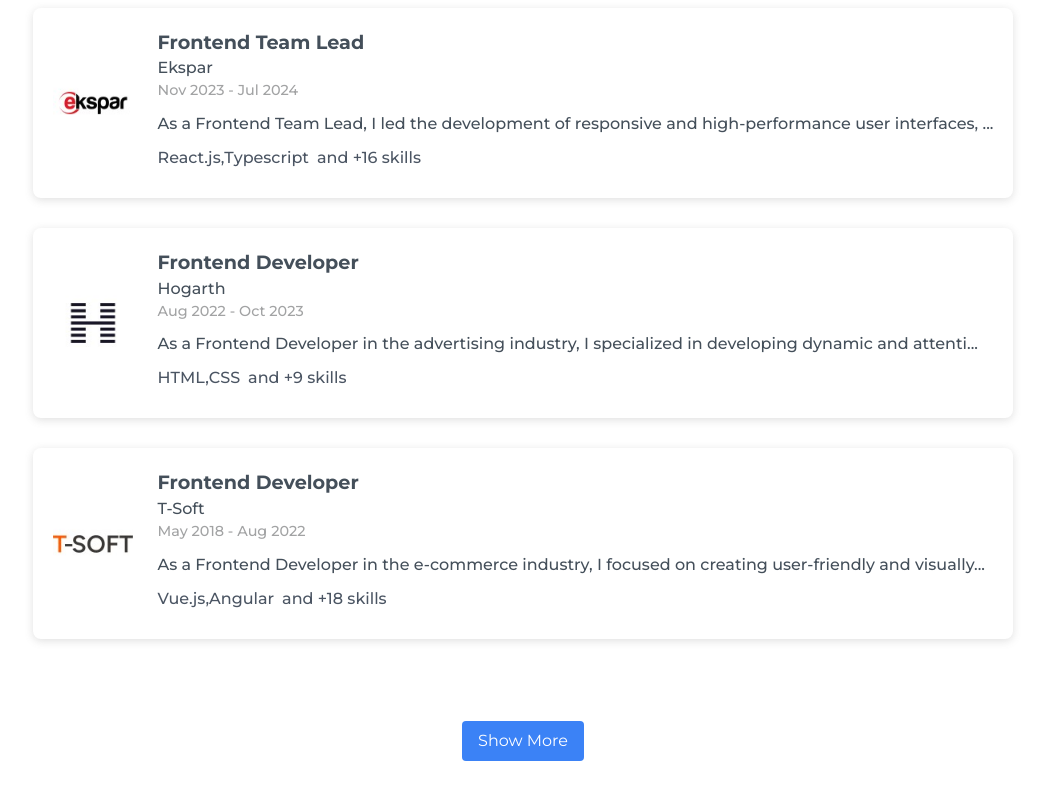
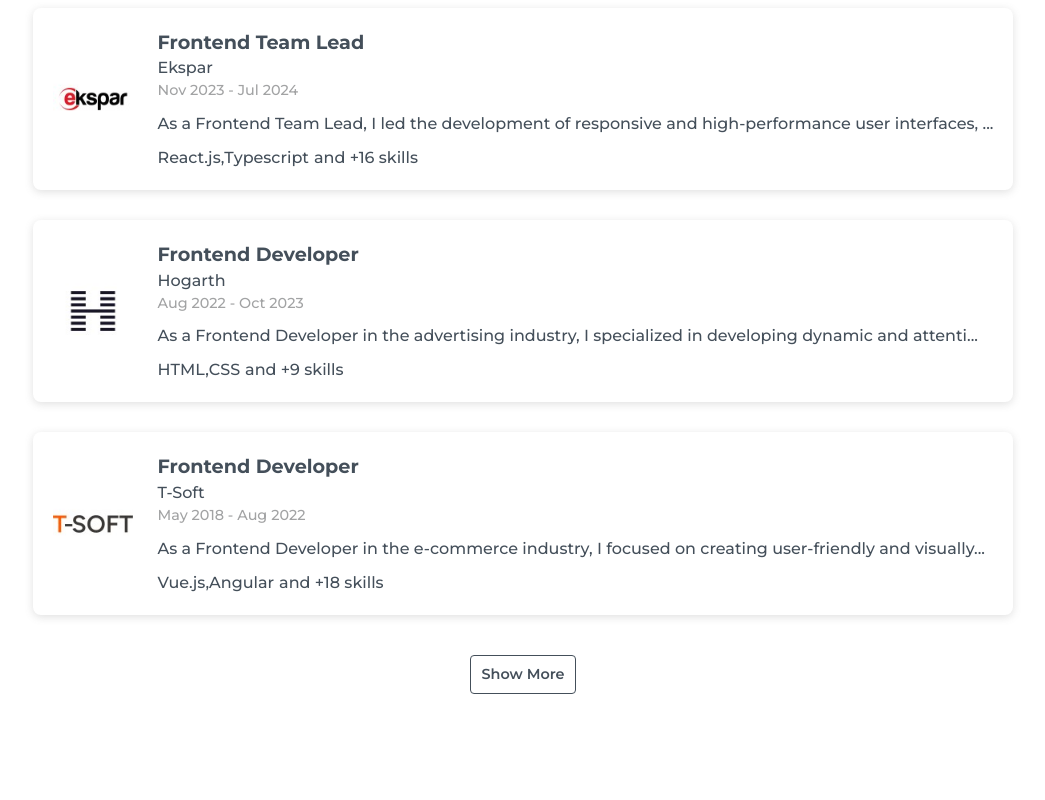
Before and after one commit to mehmetbacik/mehmetbacik.com, a Next.js app: page / in a window 1280 px wide. Shown: the part 1834-2634 px from the top of the page, without its empty margins (117-1162 px from the left). Built offline with nearby package versions, Linux system fonts and the light colour scheme.

Commit message:
Update
Updated for Experience component.

```diff
--- a/src/app/experience/Experience.tsx
+++ b/src/app/experience/Experience.tsx
@@ -69,17 +69,18 @@ const Experience: React.FC<ExperienceProps> = ({ id }) => {
                         const technologies = item.technology.split(" - ");
                         const visibleTechnologies = technologies.slice(0, 2);
                         const remainingTechnologies = technologies.length - 2;
-
                         return (
-                          <li className="flex items-center mb-2">
+                          <li
+                            className={styles.experience_card_technologies_item}
+                          >
                             {visibleTechnologies.map((tech, i) => (
-                              <span key={i} className="text-gray-600">
+                              <span key={i}>
                                 {tech}
                                 {i < visibleTechnologies.length - 1 && ", "}
                               </span>
                             ))}
                             {remainingTechnologies > 0 && (
-                              <span className="text-gray-600 ml-2">
+                              <span className={styles.remaining_technologies}>
                                 and +{remainingTechnologies} skills
                               </span>
                             )}
@@ -89,33 +90,36 @@ const Experience: React.FC<ExperienceProps> = ({ id }) => {
                     </ul>
                   </div>
                 </div>
-
                 {selectedExperience === index && (
                   <div
-                    className="fixed top-0 left-0 w-full h-full flex justify-center items-center bg-black bg-opacity-50 z-50"
+                    className={`bg-black bg-opacity-50 ${styles.experience_popup}`}
                     onClick={() => setSelectedExperience(null)}
                   >
                     <div
-                      className="relative bg-white p-6 rounded-lg shadow-lg w-11/12 md:w-4/12"
+                      className={`shadow-lg w-11/12 md:w-4/12 ${styles.experience_popup_content}`}
                       onClick={(e) => e.stopPropagation()}
                     >
                       <button
-                        className="absolute top-3 right-3 text-gray-500 hover:text-gray-700"
+                        className={`text-gray-500 hover:text-gray-700 ${styles.close_button}`}
                         onClick={() => setSelectedExperience(null)}
                       >
                         <Icon icon="fa6-solid:xmark" width="24" height="24" />
                       </button>
-                      <h3 className="text-lg font-semibold text-gray-700 mb-4">
+                      <h3 className={styles.experience_popup_title}>
                         {item.title} @ {item.company}
                       </h3>
-                      <p className="text-gray-600">{item.description}</p>
-                      <div className="mt-4">
-                        <h4 className="text-gray-700 font-semibold mb-2">
+                      <p className={styles.experience_popup_description}>
+                        {item.description}
+                      </p>
+                      <div className={styles.experience_popup_tech_used}>
+                        <h4 className={styles.tech_used_title}>
                           Technologies Used:
                         </h4>
-                        <ul className="grid grid-cols-2 gap-2 sm:grid-cols-2 md:grid-cols-3">
+                        <ul
+                          className={`grid-cols-2 sm:grid-cols-2 md:grid-cols-3 ${styles.tech_used_list}`}
+                        >
                           {item.technology.split(" - ").map((tech, i) => (
-                            <li key={i} className="flex items-center mb-2">
+                            <li key={i} className={styles.tech_used_list_item}>
                               <Icon
                                 icon={
                                   technologyIconMapping[tech] ||
@@ -123,9 +127,9 @@ const Experience: React.FC<ExperienceProps> = ({ id }) => {
                                 }
                                 width="18"
                                 height="18"
-                                className="text-blue-500 mr-2"
+                                className="text-blue-500"
                               />
-                              <span className="text-gray-600">{tech}</span>
+                              <span className={styles.tech_used_item_title}>{tech}</span>
                             </li>
                           ))}
                         </ul>
@@ -137,14 +141,14 @@ const Experience: React.FC<ExperienceProps> = ({ id }) => {
             </div>
           ))}
         </div>
-        <div className="text-center mt-8">
-          <button
-            onClick={() => setShowAll(!showAll)}
-            className="bg-blue-500 text-white py-2 px-4 rounded hover:bg-blue-600 transition duration-300"
-          >
-            {showAll ? "Show Less" : "Show More"}
-          </button>
-        </div>
+      </div>
+      <div className={styles.experience_showall}>
+        <button
+          onClick={() => setShowAll(!showAll)}
+          className={styles.showall_button}
+        >
+          {showAll ? "Show Less" : "Show More"}
+        </button>
       </div>
     </section>
   );
--- a/src/app/experience/styles/Experience.module.scss
+++ b/src/app/experience/styles/Experience.module.scss
@@ -4,6 +4,8 @@
     min-height: 100vh;
     padding-top: 50px;
     padding-bottom: 50px;
+    flex-direction: column;
+    gap: 40px;
     .experience_content {
         display: flex;
         flex-direction: column;
@@ -80,6 +82,70 @@
                                 font-size: 1rem;
                                 color: $slate-blue;
                                 font-weight: 500;
+                                .experience_card_technologies_item {
+                                    display: flex;
+                                    align-items: center;
+                                    .remaining_technologies {
+                                        margin-left: 5px;
+                                    }
+                                }
+                            }
+                        }
+                    }
+                }
+            }
+            .experience_popup {
+                position: fixed;
+                top: 0;
+                left: 0;
+                width: 100%;
+                height: 100%;
+                display: flex;
+                align-items: center;
+                justify-content: center;
+                z-index: 50;
+                .experience_popup_content {
+                    position: relative;
+                    background-color: $white;
+                    padding: 25px;
+                    border-radius: 8px;
+                    .close_button {
+                        position: absolute;
+                        top: 10px;
+                        right: 10px;
+                    }
+                    .experience_popup_title {
+                        font-size: 1.2rem;
+                        color: $slate-blue;
+                        font-weight: 600;
+                        margin-bottom: 12px;
+                    }
+                    .experience_popup_description {
+                        font-size: 1rem;
+                        color: $slate-blue;
+                        font-weight: 400;
+                    }
+                    .experience_popup_tech_used {
+                        margin-top: 20px;
+                        .tech_used_title {
+                            font-size: 1rem;
+                            color: $slate-blue;
+                            font-weight: 600;
+                            margin-bottom: 10px;
+                        }
+                        .tech_used_list {
+                            display: grid;
+                            gap: 10px;
+                            .tech_used_list_item {
+                                display: flex;
+                                align-items: center;
+                                gap: 8px;
+                                margin-bottom: 5px;
+                                .tech_used_item_title {
+                                    font-size: 1rem;
+                                    color: $slate-blue;
+                                    font-weight: 400;
+                                }
                             }
                         }
                     }
@@ -87,4 +153,19 @@
             }
         }
     }
+    .experience_showall {
+        .showall_button {
+            color: $slate-blue;
+            font-size: 0.9rem;
+            font-weight: 600;
+            background-color: $white;
+            border: solid 1px $slate-blue;
+            border-radius: 4px;
+            padding: 8px 10px;
+            transition-duration: 300ms;
+            &:hover {
+                background-color: $very-light-gray;
+            }
+        }
+    }
 }
```
Also changed, not shown: src/styles/variables.scss (+7 -7 lines).
